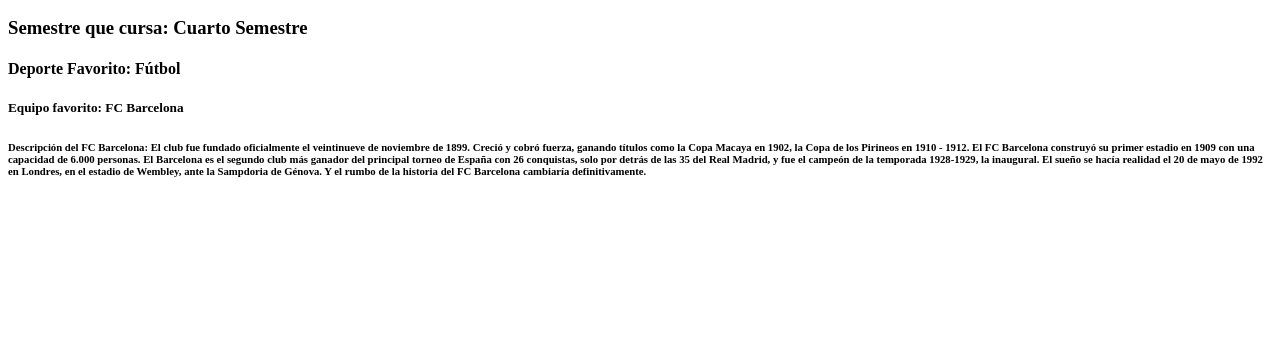
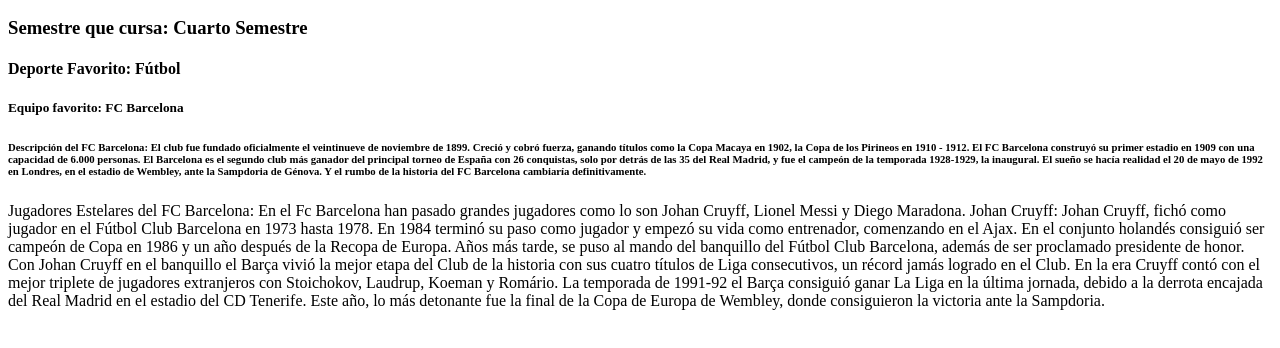
Before and after one commit to JoseGC10/Ex-men-R-brica, a plain HTML site: page index.html in a window 1280 px wide. Shown: the part 110-458 px from the top of the page. Drawn offline with Linux system fonts and the light colour scheme.

Commit message:
Nineth commit

```diff
--- a/index.html
+++ b/index.html
@@ -19,6 +19,14 @@
         solo por detrás de las 35 del Real Madrid, y fue el campeón de la temporada 1928-1929, la inaugural. El sueño se hacía realidad el 20 de mayo de 1992 en Londres, en el estadio de Wembley, ante la Sampdoria de Génova.
         Y el rumbo de la historia del FC Barcelona cambiaría definitivamente.
     </h6>
-
+    <h7>Jugadores Estelares del FC Barcelona:
+        En el Fc Barcelona han pasado grandes jugadores como lo son Johan Cruyff, Lionel Messi y Diego Maradona.
+        Johan Cruyff:
+        Johan Cruyff, fichó como jugador en el Fútbol Club Barcelona en 1973 hasta 1978. En 1984 terminó su paso como jugador y empezó su vida como entrenador, comenzando en el Ajax.
+        En el conjunto holandés consiguió ser campeón de Copa en 1986 y un año después de la Recopa de Europa. Años más tarde, se puso al mando del banquillo del Fútbol Club Barcelona, además de ser proclamado presidente de honor.
+        Con Johan Cruyff en el banquillo el Barça vivió la mejor etapa del Club de la historia con sus cuatro títulos de Liga consecutivos, un récord jamás logrado en el Club.
+        En la era Cruyff contó con el mejor triplete de jugadores extranjeros con Stoichokov, Laudrup, Koeman y Romário.  La temporada de 1991-92 el Barça consiguió ganar La Liga en la última jornada, debido a la derrota encajada del Real Madrid en el estadio del CD Tenerife.
+        Este año, lo más detonante fue la final de la Copa de Europa de Wembley, donde consiguieron la victoria ante la Sampdoria.
+    </h7>
 </body>
 </html>
```
